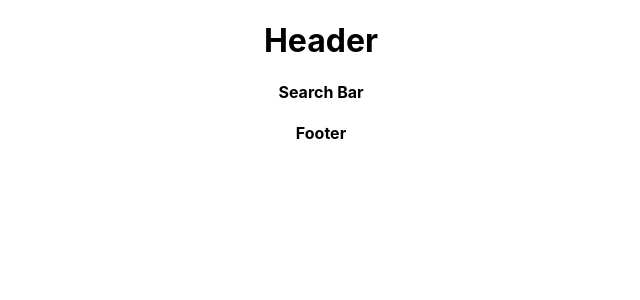
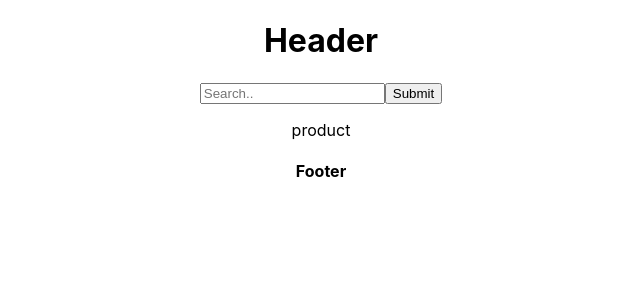
Before and after one commit to nisiviglia/nutrition-info, a React (Create React App) app in the folder src/main/app/: page / in a window 1280 px wide. Shown: the top 300 px of the page, without its empty margins (319-959 px from the left). Built offline with nearby package versions, Linux system fonts and the light colour scheme.

Commit message:
Changed Reactjs project structure. searchbar -> search SearchBar.js -> Search.js Added super basic Products card file.

```diff
--- a/src/main/app/src/core/App.js
+++ b/src/main/app/src/core/App.js
@@ -1,14 +1,14 @@
 import React from 'react';
 import './App.css';
 import Header from '../header/Header'
-import SearchBar from '../searchbar/SearchBar'
 import Footer from '../footer/Footer'
+import Search from '../search/Search'
 
 function App() {
   return (
     <div className="App">
       <Header />
-      <SearchBar />
+      <Search />
       <Footer />
     </div>
   );
--- /dev/null
+++ b/src/main/app/src/search/ProductsCard.js
@@ -0,0 +1,7 @@
+import React from 'react';
+
+const ProductsCard = props => (
+    <p>product</p>
+);
+
+export default ProductsCard;
--- /dev/null
+++ b/src/main/app/src/search/Search.js
@@ -0,0 +1,21 @@
+import React from 'react';
+import ProductsCard from './ProductsCard';
+
+class Search extends React.Component {
+    render() {
+
+        return (
+            <div class="search-container">
+                <div class="searchbar">
+                    <input type="text" placeholder="Search.." name="search"/>
+                    <button type="submit">Submit</button>
+                </div>
+                <div class="results-container">
+                    <ProductsCard />
+                </div>
+            </div>
+        );
+    }
+}
+
+export default Search;
--- a/src/main/app/src/searchbar/SearchBar.js
+++ /dev/null
@@ -1,10 +0,0 @@
-import React from 'react';
-
-class SearchBar extends React.Component {
-    render() {
-
-        return <h4>Search Bar</h4>
-    }
-}
-
-export default SearchBar;
```
